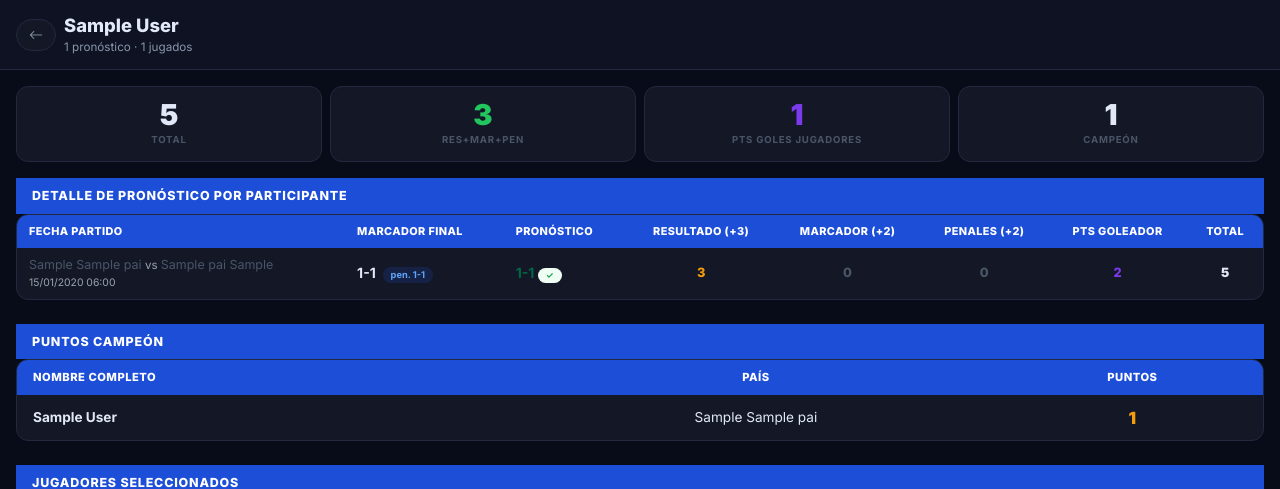
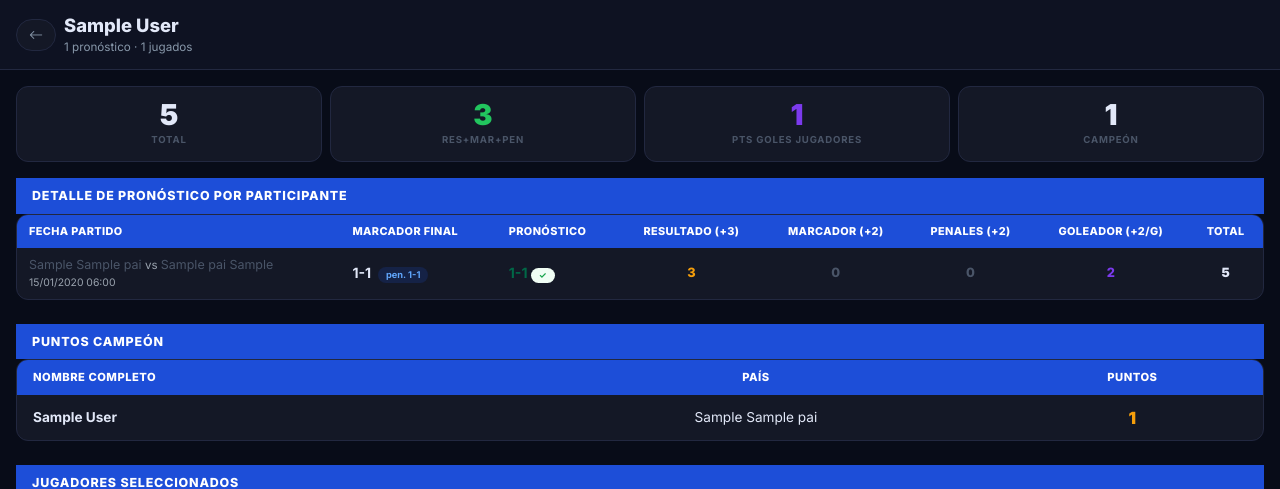
Before and after one commit to crismarbiker/mipolla, a Django app: a page that uses templates/polla/pronosticos_usuario.html in a window 1280 px wide. Shown: the part 57-546 px from the top of the page. Run offline with Django 5.2, Linux system fonts and the light colour scheme; a user stored in the database is signed in; tables that the repository leaves empty hold one stand-in row (values such as "Sample post"); grey boxes marked "Sample" are stand-in pictures.

Commit message:
Renombrar columna 'Pts Goleador' → 'Goleador (+2/G)'
Co-Authored-By: Claude Sonnet 4.6 <noreply@anthropic.com>

```diff
--- a/templates/polla/pronosticos_usuario.html
+++ b/templates/polla/pronosticos_usuario.html
@@ -56,7 +56,7 @@
           <th>Resultado (+3)</th>
           <th>Marcador (+2)</th>
           <th>Penales (+2)</th>
-          <th>Pts Goleador</th>
+          <th>Goleador (+2/G)</th>
           <th>Total</th>
         </tr>
       </thead>
```
